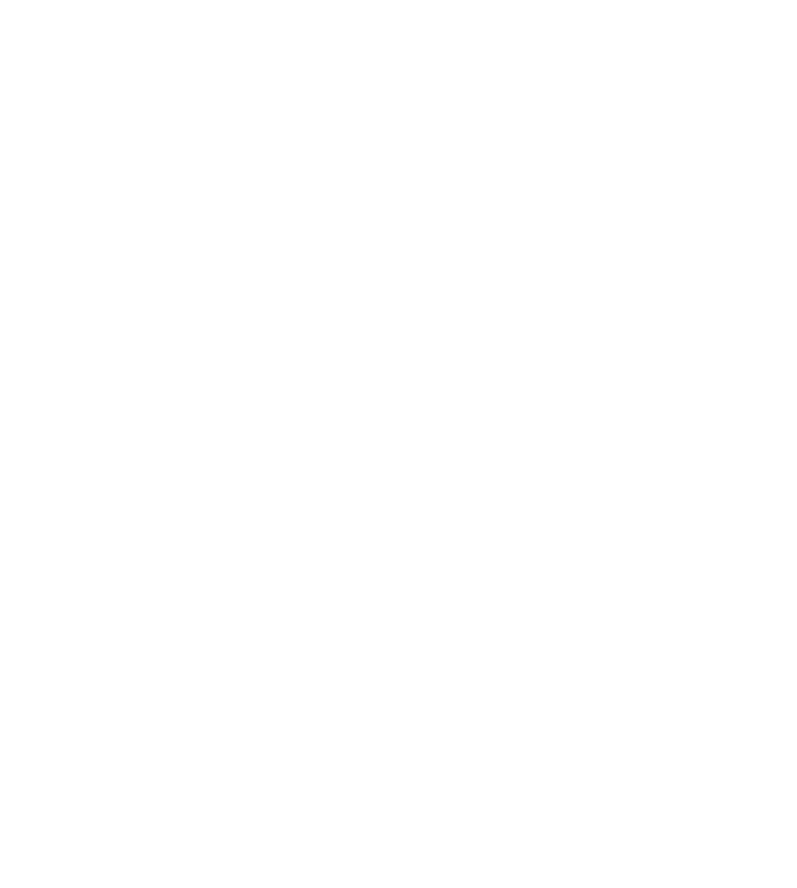
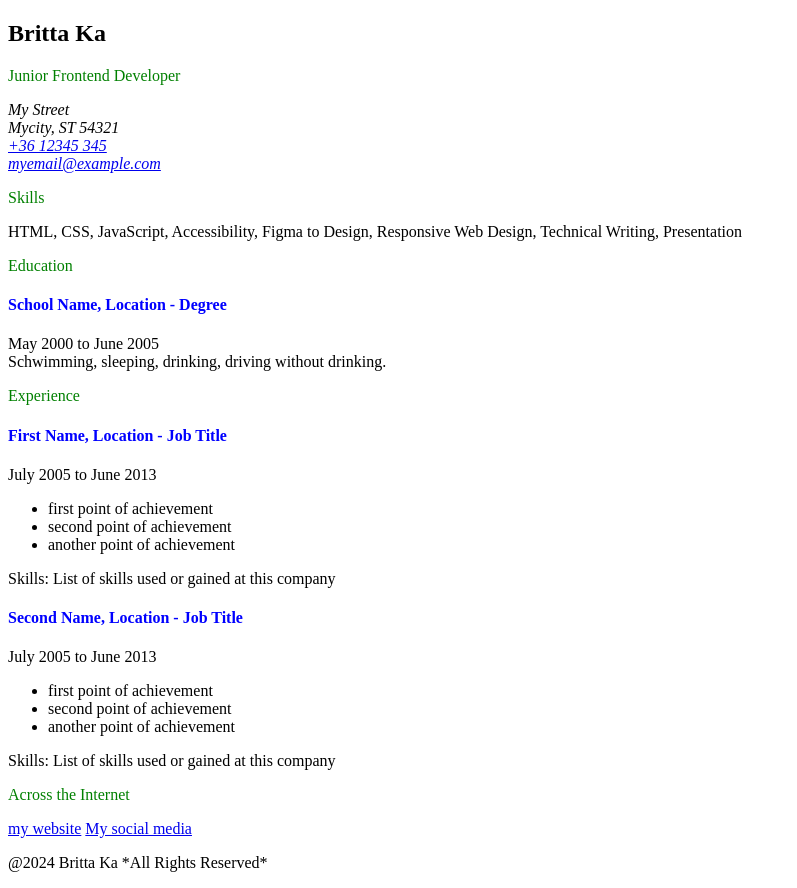
Before and after one commit to Britta23714/single-page-CV, a plain HTML site: page index.html in a window 1280 px wide. Shown: the whole page, without its empty margins (0-797 px from the left). Before the commit the page ends 800 px from the top, so only its background shows below. Drawn offline with Linux system fonts and the light colour scheme.

Commit message:
finished

```diff
--- a/index.html
+++ b/index.html
@@ -1,11 +1,91 @@
 <!DOCTYPE html>
 <html lang="en">
+
 <head>
     <meta charset="UTF-8">
     <meta name="viewport" content="width=device-width, initial-scale=1.0">
-    <title>CV - Britta Ka</title>
+    <title>CV - Britta Ka - Frontend Developer</title>
+    <!-- SEO Meta Tags-->
+     <meta name="description" content="Single Page CV of Britta Ka, Frontend Developer.">
+    <meta name="keywords" content="Frontend Developer, HTML, CSS, JavaScript, Resume, Web Development" >
+    <meta name="author" content="Britta Ka">
+    <!-- Open Graph Meta Tags -->
+    <meta property="og:title" content="Britta Ka - Frontend Developer" />
+    <meta property="og:description" content="Single Page CV of Britta Ka, Frontend Developer." />
+    <meta property="og:image"
+        content="https://res.cloudinary.com/duidrgg1k/image/upload/v1725421776/male-technologist_n0fbey.png" />
+    <meta property="og:type" content="website" />
+    <meta property="og:url" content="https://brittaka.example" />
+    <!-- Favicon -->
+    <link rel="icon" href="https://austinhill.dev/favicon.ico" type="image/x-icon" />
 </head>
+
 <body>
+    <header>
+        <h2>Britta Ka</h2>
+        <p style="color: green;">Junior Frontend Developer</p>
+        <div class="contact">
+            <address>
+                My Street <br />
+                Mycity, ST 54321<br />
+                <a href="tel:+3612345345 ">+36 12345 345</a><br />
+                <a href="mailto:myemail@example.com">myemail@example.com</a>
+            </address>
+        </div>
+    </header>
+
+    <main>
+        <section class="skills">
+            <p style="color: green;">Skills</p>
+            <p>HTML, CSS, JavaScript, Accessibility, Figma to Design, Responsive Web Design, Technical Writing,
+                Presentation</p>
+
+        </section>
+
+        <section class="education">
+            <p style="color: green;">Education</p>
+            <h4 style="color: blue;">School Name, Location - Degree</h4>
+            <p>May 2000 to June 2005<br />
+                Schwimming, sleeping, drinking, driving without drinking.
+            </p>
+        </section>
+
+        <section class="experience">
+            <p style="color: green;">Experience</p>
+            <article>
+                <h4 style="color: blue;">First Name, Location - Job Title</h4>
+
+                <div>July 2005 to June 2013</div>
+                <ul>
+                    <li>first point of achievement</li>
+                    <li>second point of achievement</li>
+                    <li>another point of achievement</li>
+                </ul>
+                <div>Skills: List of skills used or gained at this company</div>
+            </article>
+            <article>
+                <h4 style="color: blue;">Second Name, Location - Job Title</h4>
+            </article>
+            <div>July 2005 to June 2013</div>
+            <ul>
+                <li>first point of achievement</li>
+                <li>second point of achievement</li>
+                <li>another point of achievement</li>
+            </ul>
+            <div>Skills: List of skills used or gained at this company</div>
+            </article>
+        </section>
+        <section class="internet">
+            <p style="color: green;">Across the Internet</p>
+            <a href="#">my website</a>
+            <a href="#">My social media</a>
+        </section>
+
+    </main>
+    <footer>
+        <p>@2024 Britta Ka *All Rights Reserved*</p>
+    </footer>
 
 </body>
+
 </html>
```
Also changed, not shown: 1 other file.
